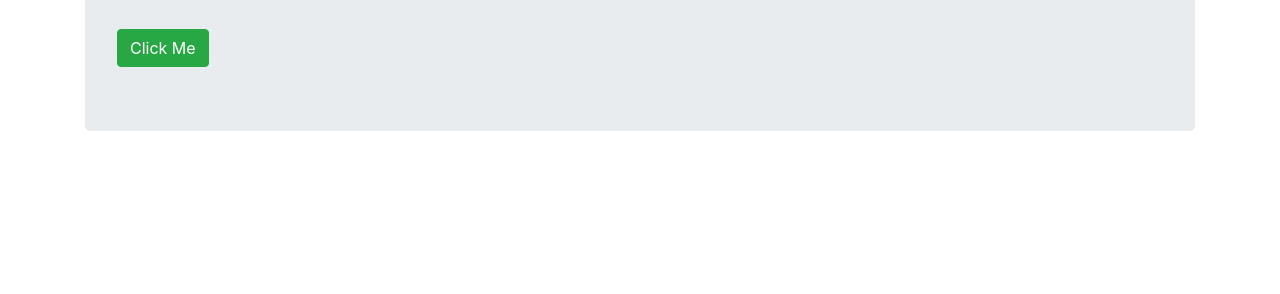
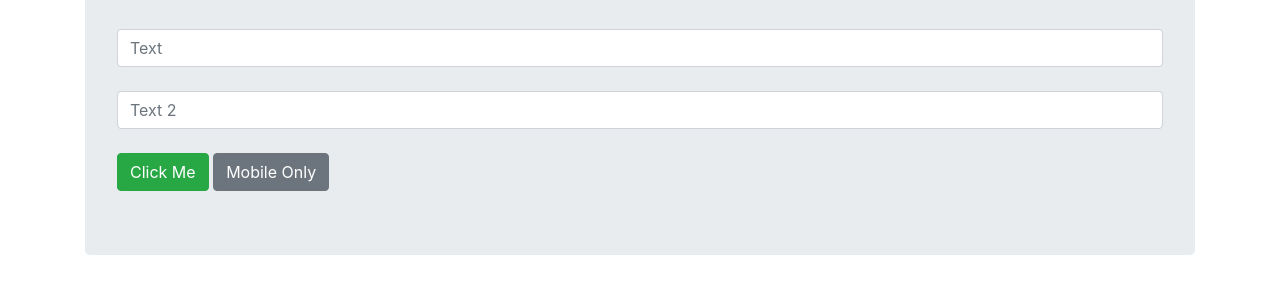
Before and after one commit to rob4629/testcafe_issues, a website: page index.html in a window 1280 px wide. Shown: the part 158-452 px from the top of the page. Drawn offline with nearby package versions, Linux system fonts and the light colour scheme.

Commit message:
Additional elements and tests

```diff
--- a/index.html
+++ b/index.html
@@ -9,7 +9,12 @@
     <div class="jumbotron">
         <h1 class="display-4" id="heading">This is a Heading</h1>
         <br>
+        <input class="form-control" placeholder="Text" id="text_1">
+        <br>
+        <input class="form-control" placeholder="Text 2" id="text_2">
+        <br>
         <button class="btn btn-success" id="click_me">Click Me</button>
+        <button class="btn btn-secondary" id="click_mobile">Mobile Only</button>
     </div>
 </div>
 
```
